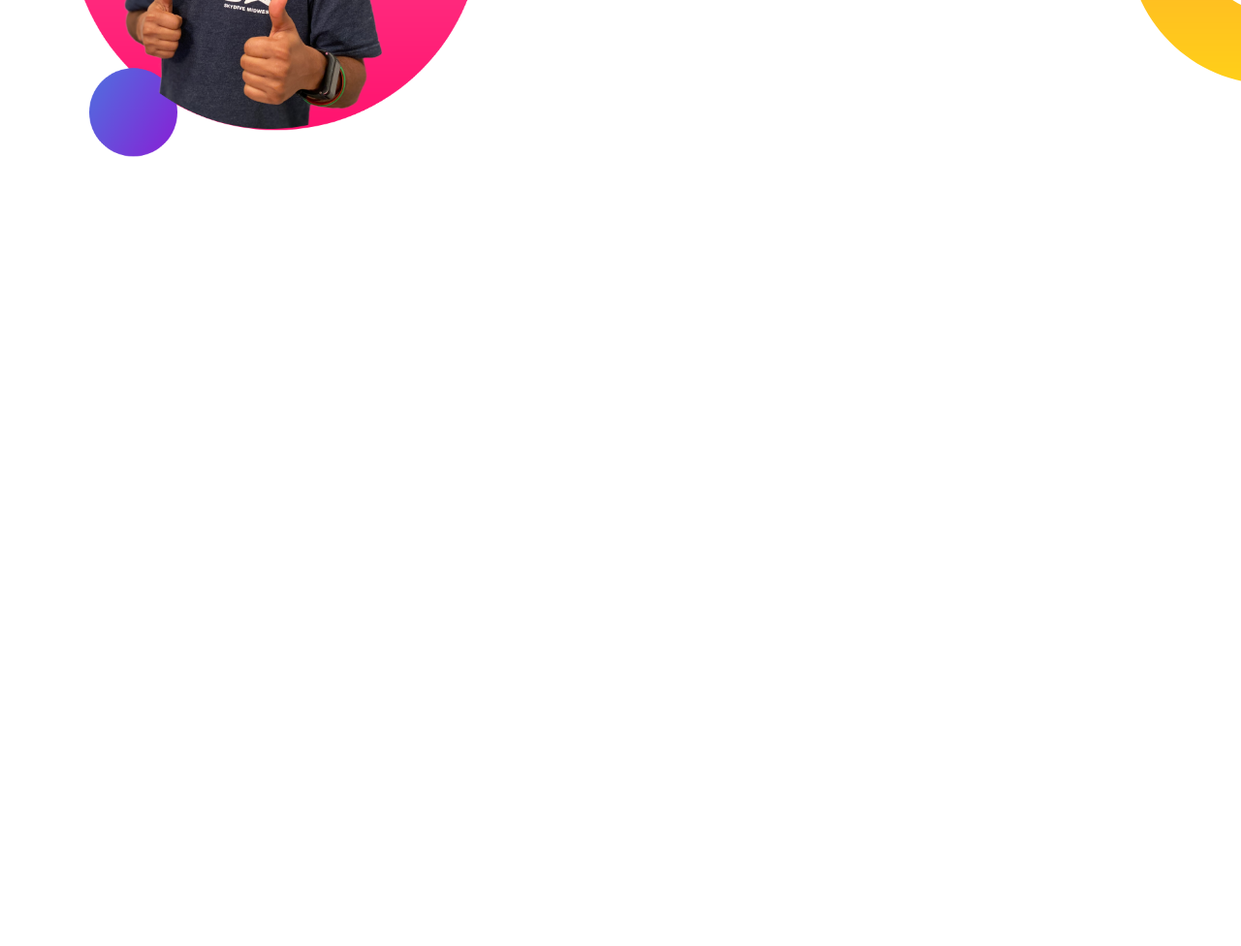
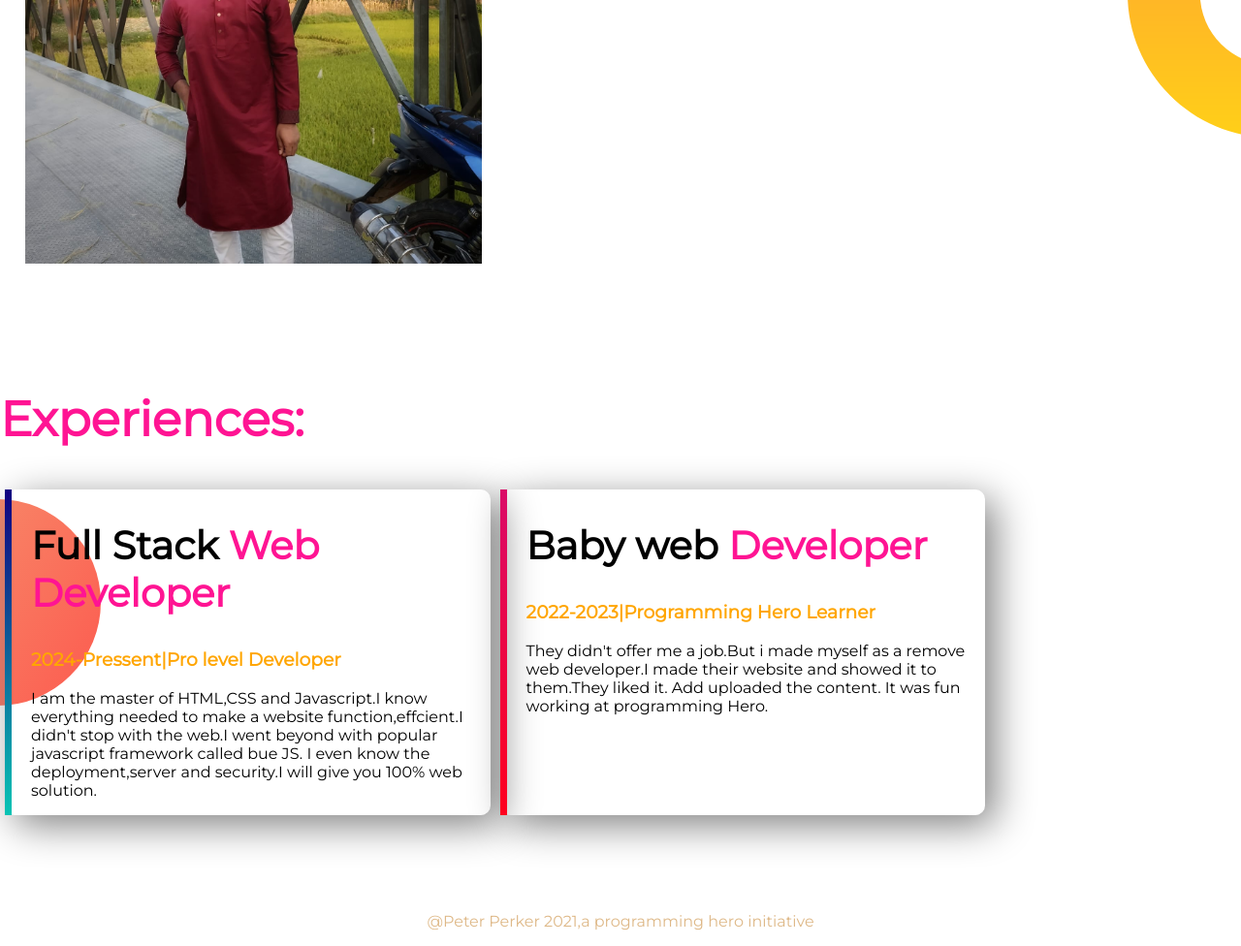
Before and after one commit to Faruk25061996/developer-portfolio, a plain HTML site: page index.html in a window 1280 px wide. Shown: the part 939-1915 px from the top of the page at 97% size. Before the commit the page ends 1231 px from the top, so only its background shows below. Drawn offline with Linux system fonts and the light colour scheme.

Commit message:
footer experience added

```diff
--- a/index.html
+++ b/index.html
@@ -12,7 +12,7 @@
 </head>
 
 <body>
-    <section class="top-banner">
+    <section class="top-banner flexible-container">
         <div class="half-width">
             <h1>Welcome To</h1>
             <h1><span class="color">Faruk Ahmed</span> World!</h1>
@@ -28,9 +28,9 @@
             <img src="images/jhankar.png" alt="">
         </div>
     </section>
-    <section class="dream-big">
+    <section class="dream-big flexible-container">
         <div class="half-width">
-            <img src="images/jhankar2.png" alt="">
+            <img src="images/My Photo.jpg" alt="">
         </div>
         <div class="half-width">
             <h1>Dream Big</h1>
@@ -40,6 +40,31 @@
             <a class="link-button" target="_blank" href="">DOWNLOAD RESUME</a>
         </div>
     </section>
+    <section class="experience-area">
+        <h1 class="c-l">Experiences:</h1>
+        <div class="flexible-container">
+            <div id="full-stack-experience" class="experience-item">
+                <h2>Full Stack <span class="c-l">Web Developer</span></h2>
+                <h3 class="color">2024-Pressent|Pro level Developer</h3>
+                <p>I am the master of HTML,CSS and Javascript.I know everything needed to make a website
+                    function,effcient.I
+                    didn't stop with the web.I went beyond with popular javascript framework called bue JS. I even know
+                    the
+                    deployment,server and security.I will give you 100% web solution.
+                </p>
+            </div>
+            <div id="web-dev-experience" class="experience-item">
+                <h2>Baby web <span class="c-l">Developer</span></h2>
+                <h3 class="color">2022-2023|Programming Hero Learner</h3>
+                <p>They didn't offer me a job.But i made myself as a remove web developer.I made their website and
+                    showed it
+                    to them.They liked it. Add uploaded the content. It was fun working at programming Hero.</p>
+            </div>
+        </div>
+    </section>
+    <footer>
+        <p>@Peter Perker 2021,a programming hero initiative</p>
+    </footer>
 </body>
 
 </html>
--- a/style.css
+++ b/style.css
@@ -11,7 +11,11 @@ h1 {
     font-size: 50px;
 }
 
-section {
+h2 {
+    font-size: 40px;
+}
+
+.flexible-container {
     display: flex;
     margin-bottom: 100px;
 }
@@ -44,3 +48,39 @@ section {
     background-repeat: no-repeat;
     background-position: right;
 }
+
+.c-l {
+    color: deeppink;
+}
+
+.experience-area {
+    background-image: url(images/exp-bg.png);
+    background-repeat: no-repeat;
+    background-position: left;
+}
+
+.experience-item {
+    width: 37%;
+    margin-left: 5px;
+    margin-right: 5px;
+    padding-left: 20px;
+    border-radius: 10px;
+    box-shadow: 10px 10px 40px gray;
+}
+
+#web-dev-experience {
+    border-left: 7px solid;
+    border-image: linear-gradient(rgb(218, 12, 104), rgb(255, 0, 30));
+    border-image-slice: 1;
+}
+
+#full-stack-experience {
+    border-left: 7px solid;
+    border-image: linear-gradient(rgb(17, 0, 128), rgb(7, 196, 180));
+    border-image-slice: 1;
+}
+
+footer p {
+    text-align: center;
+    color: burlywood;
+}
```
Also changed, not shown: images/My PIC.jpg (added), images/My Photo.jpg (added).
